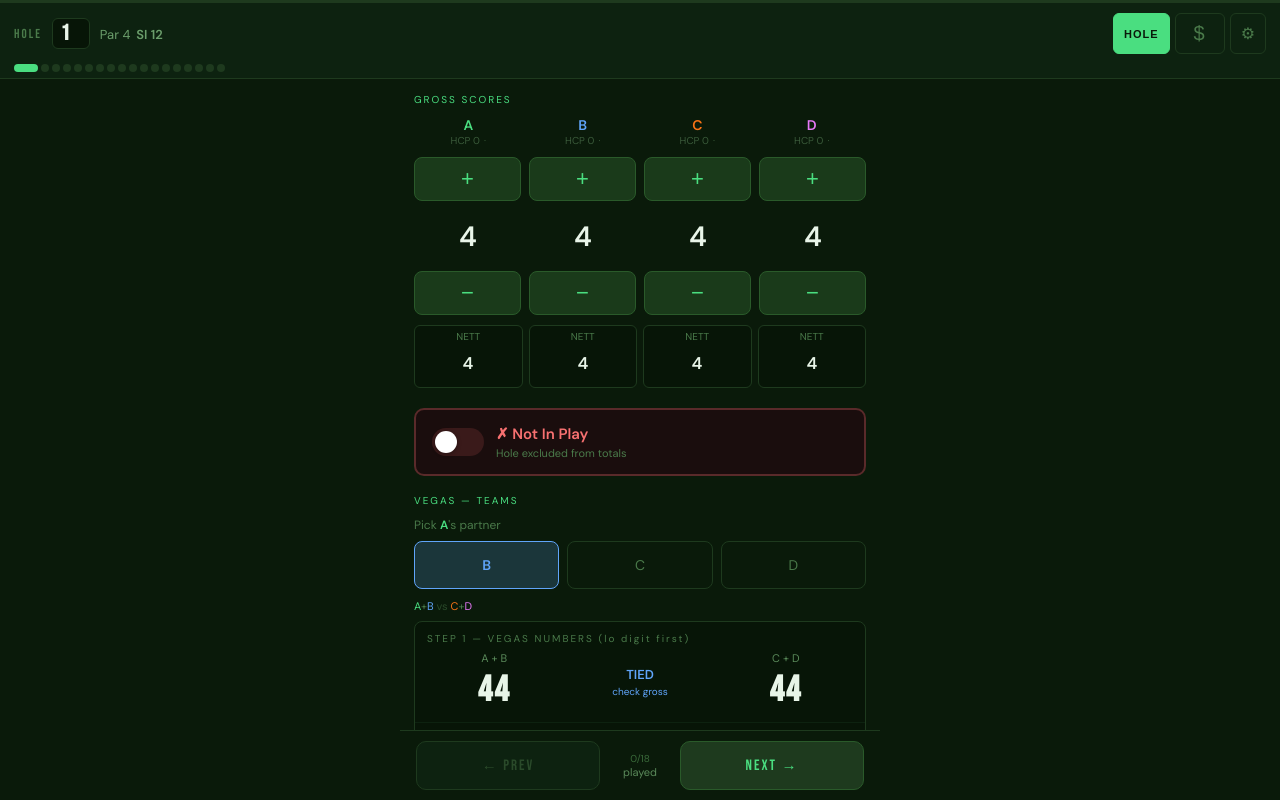
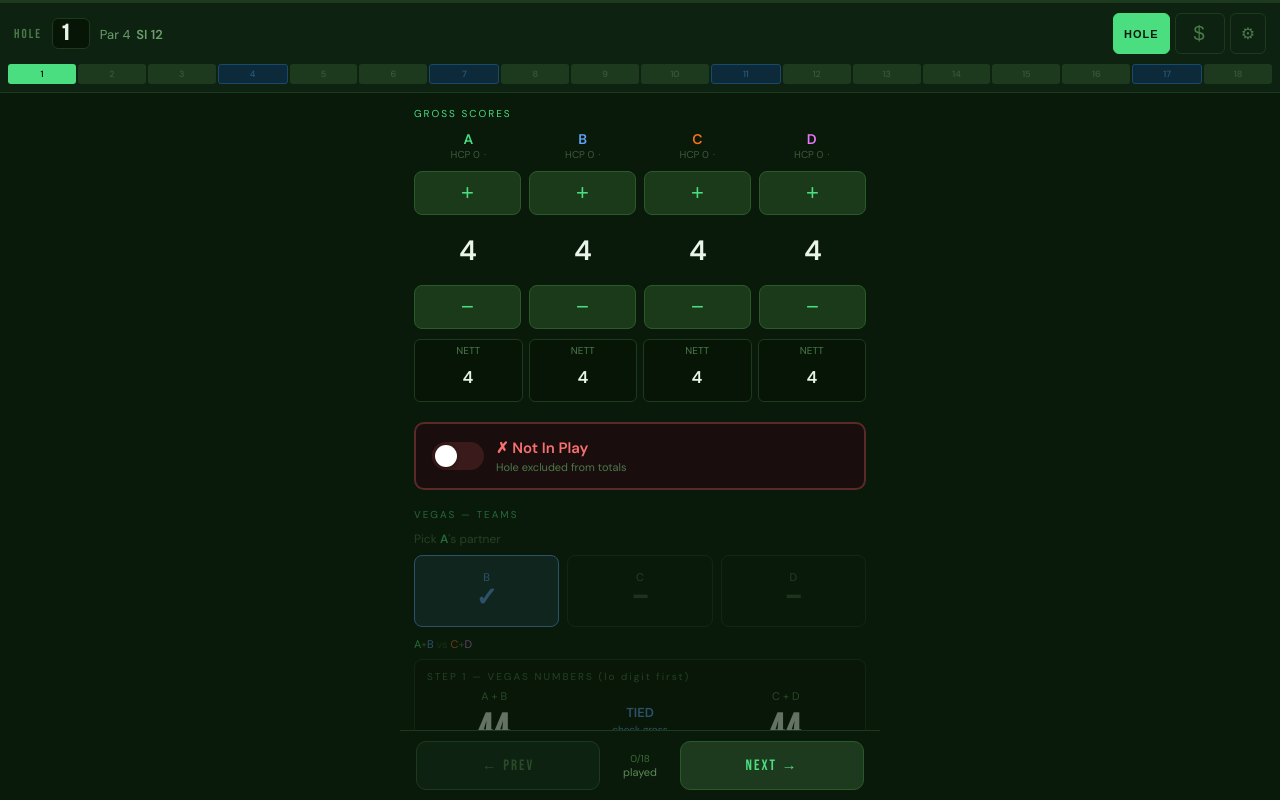
Before and after one commit to vincentwahkit/swimming-with-sharks, a React (Vite) app: page / in a window 1280 px wide. Both pictures are taken after a click on the button "START ROUND →". Built offline with nearby package versions, Linux system fonts and the light colour scheme.

Commit message:
vw-0.9.4

```diff
--- a/src/golf-bets.jsx
+++ b/src/golf-bets.jsx
@@ -362,7 +362,7 @@ function generateReport({ names, holes, liveHcps, inPlay, results, dollars, vega
     <div class="header-right" style="color:#e8f5e8">
       <div>${dateStr}</div>
       <div>${timeOfDay} · ${courseName || "Custom Course"}</div>
-      <div style="margin-top:2px;color:#4a7a4a">vw-0.9.3</div>
+      <div style="margin-top:2px;color:#4a7a4a">vw-0.9.4</div>
     </div>
   </div>
 
@@ -370,10 +370,9 @@ function generateReport({ names, holes, liveHcps, inPlay, results, dollars, vega
     <div>
       <h2>Players</h2>
       <table>
-        <tr><th style="text-align:left">Player</th><th>HCP</th><th>Rel</th><th>Next Rel</th></tr>
+        <tr><th style="text-align:left">Player</th><th>HCP</th><th>Next HCP</th></tr>
         ${names.map((n,i) => `<tr>
           <td style="text-align:left;font-weight:600">${n.slice(0,Math.max(2,n.length))}</td>
-          <td>${liveHcps[i]}</td>
           <td>${relHcps[i]}</td>
           <td style="font-weight:700">${nextRelHcps[i]}</td>
         </tr>`).join("")}
@@ -402,7 +401,7 @@ function generateReport({ names, holes, liveHcps, inPlay, results, dollars, vega
   </table>
 
   <div class="footer">
-    Generated by Swimming With Sharks vw-0.9.3 · ${new Date().toLocaleString("en-SG")}
+    Generated by Swimming With Sharks vw-0.9.4 · ${new Date().toLocaleString("en-SG")}
   </div>
   <div class="no-print" style="text-align:center;margin-top:10px;display:flex;gap:10px;justify-content:center">
     <button onclick="window.print()" style="padding:8px 20px;background:#0a1a0a;color:#4ade80;border:none;border-radius:6px;font-size:13px;cursor:pointer">
@@ -432,7 +431,13 @@ function Setup({ onStart, savedRounds = [], onLoadRound }) {
   const [hcps, setHcps] = useState(() => {
     try { return JSON.parse(localStorage.getItem("sws_hcps") || "[0,0,0,0]"); } catch { return [0,0,0,0]; }
   });
-  const [holes, setHoles] = useState(DEFAULT_HOLES.map(h => ({ ...h })));
+  const [holes, setHoles] = useState(() => {
+    try {
+      const saved = localStorage.getItem("sws_lastcourse");
+      if (saved) { const c = JSON.parse(saved); return c.holes.map(h => ({ ...h })); }
+    } catch(_) {}
+    return DEFAULT_HOLES.map(h => ({ ...h }));
+  });
   const [vegasVal, setVegasVal] = useState(1);
   const [ctVal, setCtVal] = useState(3);
   const [p3Val, setP3Val] = useState(5);
@@ -444,7 +449,18 @@ function Setup({ onStart, savedRounds = [], onLoadRound }) {
   const [saveNote, setSaveNote] = useState("");
   const [showSave, setShowSave] = useState(false);
   const [storageMsg, setStorageMsg] = useState("");
-  const [loadedCourse, setLoadedCourse] = useState(PRESET_COURSES[0]);
+  const [loadedCourse, setLoadedCourse] = useState(() => {
+    try {
+      const saved = localStorage.getItem("sws_lastcourse");
+      if (saved) {
+        const c = JSON.parse(saved);
+        // Try to match against presets first
+        const preset = PRESET_COURSES.find(p => p.id === c.id);
+        return preset || c;
+      }
+    } catch(_) {}
+    return PRESET_COURSES[0];
+  });
   const [games, setGames] = useState({ vegas: true, ct: true, p3: true });
   const [importPreview, setImportPreview] = useState(null);
   const [activeSection, setActiveSection] = useState(null); // "course" | "games" | "history"
@@ -478,6 +494,7 @@ function Setup({ onStart, savedRounds = [], onLoadRound }) {
     setHoles(course.holes.map(h => ({ ...h }))); setLoadedCourse(course); setShowLib(false);
     setStorageMsg(`Loaded "${course.name} / ${course.tee}"`);
     setTimeout(() => setStorageMsg(""), 2500);
+    try { localStorage.setItem("sws_lastcourse", JSON.stringify({ id: course.id, name: course.name, tee: course.tee, holes: course.holes })); } catch(_) {}
   }
 
   function handleImport(e) {
@@ -557,7 +574,7 @@ function Setup({ onStart, savedRounds = [], onLoadRound }) {
       <div style={{ maxWidth: 480, margin: "0 auto", padding: "0 0 40px" }}>
         {/* Header */}
         <div style={{ position: "relative", textAlign: "center", padding: "28px 20px 16px", background: "linear-gradient(180deg, #0d2a0d 0%, #0a1a0a 100%)" }}>
-          <div style={{ position: "absolute", top: 8, right: 12, fontSize: 10, color: "#5a8a5a", fontFamily: "'DM Sans', sans-serif", letterSpacing: 1 }}>vw-0.9.3</div>
+          <div style={{ position: "absolute", top: 8, right: 12, fontSize: 10, color: "#5a8a5a", fontFamily: "'DM Sans', sans-serif", letterSpacing: 1 }}>vw-0.9.4</div>
           <h1 style={{ fontFamily: "'Bebas Neue', sans-serif", fontSize: 36, color: COLORS[0], letterSpacing: 4, margin: 0, lineHeight: 1 }}>
             SWIMMING WITH SHARKS
           </h1>
@@ -795,6 +812,7 @@ function Scorecard({ config, onBack, onSave }) {
   const [inPlay, setInPlay] = useState(() => saved?.inPlay || Array(18).fill(false));
   const [roundStartTime, setRoundStartTime] = useState(() => saved?.roundStartTime || null);
   const [liveHcps, setLiveHcps] = useState(() => saved?.liveHcps || [...hcps]);
+  const [liveNames, setLiveNames] = useState(() => saved?.liveNames || [...names]);
   const [view, setView] = useState("hole");
   const [confirmBack, setConfirmBack] = useState(false);
   const [adjustments, setAdjustments] = useState(saved?.adjustments || [0,0,0,0]);
@@ -917,7 +935,7 @@ function Scorecard({ config, onBack, onSave }) {
           <div style={{ display: "flex", alignItems: "center", gap: 10 }}>
             <span style={{ fontFamily: "'Bebas Neue', sans-serif", fontSize: 13, color: "#4a7a4a", letterSpacing: 2 }}>HOLE</span>
             <select value={holeIdx} style={{ ...S.sel, fontSize: 22, fontWeight: "bold", color: "#e8f5e8", padding: "2px 8px", fontFamily: "'Bebas Neue', sans-serif", letterSpacing: 1 }}
-              onChange={e => setHoleIdx(Number(e.target.value))}>
+              onChange={e => { setHoleIdx(Number(e.target.value)); setView("hole"); }}>
               {Array.from({length:18}, (_,i) => (
                 <option key={i} value={i}>{i+1}{inPlay[i] ? " ✓" : ""}</option>
               ))}
@@ -945,14 +963,25 @@ function Scorecard({ config, onBack, onSave }) {
             ))}
           </div>
         </div>
-        {/* Hole progress dots */}
+        {/* Hole progress pills */}
         {view === "hole" && (
-          <div style={{ display: "flex", gap: 3, padding: "0 14px 6px", overflowX: "auto" }}>
-            {Array.from({length:18}, (_,i) => (
-              <div key={i} onClick={() => setHoleIdx(i)}
-                style={{ width: i===holeIdx?24:8, height: 8, borderRadius: 4, flexShrink: 0, cursor: "pointer", transition: "all 0.2s",
-                  background: i===holeIdx ? COLORS[0] : inPlay[i] ? "#2a5a2a" : "#1e3a1e" }} />
-            ))}
+          <div style={{ display: "flex", gap: 2, padding: "0 8px 8px" }}>
+            {Array.from({length:18}, (_,i) => {
+              const isPar3 = holes[i].par === 3;
+              const isCurrent = i === holeIdx;
+              const isPlayed = inPlay[i];
+              const bg = isCurrent ? COLORS[0] : isPlayed ? (isPar3 ? "#1a4a6a" : "#2a5a2a") : (isPar3 ? "#0d2a3a" : "#1e3a1e");
+              const col = isCurrent ? "#0a1a0a" : isPlayed ? (isPar3 ? "#60a5fa" : COLORS[0]) : (isPar3 ? "#2a5a7a" : "#3a5a3a");
+              return (
+                <div key={i} onClick={() => { setHoleIdx(i); setView("hole"); }}
+                  style={{ flex: 1, height: 20, borderRadius: 3, cursor: "pointer",
+                    transition: "all 0.2s", background: bg, display: "flex", alignItems: "center", justifyContent: "center",
+                    border: isPar3 ? `1px solid ${isCurrent?COLORS[0]:"#1a4a6a"}` : "none",
+                    fontWeight: isCurrent?"700":"500" }}>
+                  <span style={{ fontSize: 9, color: col, fontFamily: "'DM Sans', sans-serif" }}>{i+1}</span>
+                </div>
+              );
+            })}
           </div>
         )}
         {/* Running totals row */}
@@ -981,11 +1010,13 @@ function Scorecard({ config, onBack, onSave }) {
       <div style={{ maxWidth: 480, margin: "0 auto", padding: "14px 14px 160px" }}>
         {view === "setup" && (
           <>
-            <Sect title="Handicaps">
+            <Sect title="Players">
               {[0,1,2,3].map(pi => (
-                <div key={pi} style={{ display: "flex", alignItems: "center", gap: 10, marginBottom: 12 }}>
-                  <div style={{ ...S.dot, background: COLORS[pi] }}>{names[pi][0]}</div>
-                  <span style={{ flex: 1, fontSize: 16, color: COLORS[pi], fontFamily: "'DM Sans', sans-serif", fontWeight: "500" }}>{names[pi]}</span>
+                <div key={pi} style={{ display: "flex", alignItems: "center", gap: 8, marginBottom: 12 }}>
+                  <div style={{ ...S.dot, background: COLORS[pi], flexShrink: 0 }}>{liveNames[pi][0]}</div>
+                  <input value={liveNames[pi]}
+                    style={{ ...S.inp, flex: 2, fontSize: 15, padding: "8px 10px" }}
+                    onChange={e => { const n=[...liveNames]; n[pi]=e.target.value; setLiveNames(n); try{localStorage.setItem("sws_names",JSON.stringify(n));}catch(_){} }} />
                   <div style={{ display: "flex", alignItems: "center", gap: 0, background: "#071507", border: "1px solid #1e3a1e", borderRadius: 10, overflow: "hidden" }}>
                     <button className="pm-btn" onClick={() => { const n=[...liveHcps]; n[pi]=Math.max(0,n[pi]-1); setLiveHcps(n); }} style={S.pmBtnInline}>−</button>
                     <span style={{ width: 36, textAlign: "center", color: "#e8f5e8", fontSize: 18, fontWeight: "700" }}>{liveHcps[pi]}</span>
@@ -993,6 +1024,7 @@ function Scorecard({ config, onBack, onSave }) {
                   </div>
                 </div>
               ))}
+              <p style={{ fontSize: 11, color: "#3a6a3a", margin: "2px 0 0", fontFamily: "'DM Sans', sans-serif" }}>Changes apply immediately</p>
             </Sect>
             <div style={{ borderTop: "1px solid #1e3a1e", paddingTop: 16, marginTop: 8 }}>
               {!confirmBack ? (
@@ -1019,7 +1051,7 @@ function Scorecard({ config, onBack, onSave }) {
               <div style={{ display: "grid", gridTemplateColumns: "repeat(4,1fr)", gap: 6, marginBottom: 10 }}>
                 {[0,1,2,3].map(pi => (
                   <div key={pi} style={{ textAlign: "center" }}>
-                    <div style={{ color: COLORS[pi], fontWeight: "600", fontSize: 14, fontFamily: "'DM Sans', sans-serif", whiteSpace: "nowrap", overflow: "hidden", textOverflow: "ellipsis" }}>{names[pi]}</div>
+                    <div style={{ color: COLORS[pi], fontWeight: "600", fontSize: 14, fontFamily: "'DM Sans', sans-serif", whiteSpace: "nowrap", overflow: "hidden", textOverflow: "ellipsis" }}>{liveNames[pi]}</div>
                     {(() => {
                       const strokes = strokesGiven(liveHcps[pi], h.si);
                       const strokeColor = strokes === 2 ? COLORS[0] : strokes === 1 ? "#6ab87a" : "#3a5a3a";
@@ -1086,29 +1118,29 @@ function Scorecard({ config, onBack, onSave }) {
             }} />
 
             {/* Vegas */}
-            {games.vegas && <Sect title="Vegas — Teams">
+            {games.vegas && <div style={{ opacity: inPlay[holeIdx] ? 1 : 0.4, pointerEvents: inPlay[holeIdx] ? "auto" : "none" }}><Sect title="Vegas — Teams">
               <div style={{ fontSize: 12, color: "#4a7a4a", marginBottom: 8 }}>
-                Pick <span style={{ color: COLORS[0], fontWeight: "600" }}>{names[0]}</span>'s partner
+                Pick <span style={{ color: COLORS[0], fontWeight: "600" }}>{liveNames[0]}</span>'s partner
               </div>
               <div style={{ display: "flex", gap: 8, marginBottom: 10 }}>
                 {[1,2,3].map(pi => {
                   const isPartner = vTeams[holeIdx][0].includes(pi);
                   return (
-                    <button key={pi} style={{ flex: 1, padding: "14px 0", borderRadius: 8, cursor: "pointer", fontSize: 14, fontWeight: isPartner?"bold":"normal",
+                    <button key={pi} style={{ flex: 1, padding: "14px 0", borderRadius: 8, cursor: "pointer",
                       border: `1px solid ${isPartner ? COLORS[pi] : "#1e3a1e"}`,
                       background: isPartner ? COLORS[pi]+"33" : "transparent",
-                      color: isPartner ? COLORS[pi] : "#4a7a4a", transition: "all 0.15s",
-                      fontFamily: "'DM Sans', sans-serif" }}
+                      transition: "all 0.15s" }}
                       onClick={() => { const others=[1,2,3].filter(x=>x!==pi); setVTeam(holeIdx,0,[0,pi]); setVTeam(holeIdx,1,others); }}>
-                      {names[pi]}
+                      <div style={{ fontSize: 11, color: isPartner?COLORS[pi]:"#4a7a4a", marginBottom: 2, fontFamily: "'DM Sans', sans-serif" }}>{liveNames[pi]}</div>
+                      <div style={{ fontSize: 26, fontWeight: "700", color: isPartner?COLORS[pi]:"#3a5a3a", lineHeight: 1, fontFamily: "'Bebas Neue', sans-serif" }}>{isPartner ? "✓" : "—"}</div>
                     </button>
                   );
                 })}
               </div>
               <div style={{ fontSize: 11, color: "#4a7a4a", marginBottom: 8 }}>
-                <span style={{ color: COLORS[0] }}>{names[0]}</span>+<span style={{ color: COLORS[vTeams[holeIdx][0][1]] }}>{names[vTeams[holeIdx][0][1]]}</span>
+                <span style={{ color: COLORS[0] }}>{liveNames[0]}</span>+<span style={{ color: COLORS[vTeams[holeIdx][0][1]] }}>{liveNames[vTeams[holeIdx][0][1]]}</span>
                 {" "}<span style={{ color: "#2a4a2a" }}>vs</span>{" "}
-                <span style={{ color: COLORS[vTeams[holeIdx][1][0]] }}>{names[vTeams[holeIdx][1][0]]}</span>+<span style={{ color: COLORS[vTeams[holeIdx][1][1]] }}>{names[vTeams[holeIdx][1][1]]}</span>
+                <span style={{ color: COLORS[vTeams[holeIdx][1][0]] }}>{liveNames[vTeams[holeIdx][1][0]]}</span>+<span style={{ color: COLORS[vTeams[holeIdx][1][1]] }}>{liveNames[vTeams[holeIdx][1][1]]}</span>
               </div>
               {res.vr && (() => {
                 const r = res.vr;
@@ -1254,11 +1286,11 @@ function Scorecard({ config, onBack, onSave }) {
                 );
               })()}
             </Sect>
-
-            }
+            </div>}
 
             {/* Banker */}
             {games.p3 && h.par === 3 && (
+              <div style={{ opacity: inPlay[holeIdx] ? 1 : 0.4, pointerEvents: inPlay[holeIdx] ? "auto" : "none" }}>
               <Sect title="Banker">
                 <div style={{ marginBottom: 12 }}>
                   <div style={{ fontSize: 12, color: "#4a7a4a", marginBottom: 8 }}>Banker</div>
@@ -1269,7 +1301,7 @@ function Scorecard({ config, onBack, onSave }) {
                         background: banker[holeIdx]===pi?COLORS[pi]+"33":"transparent",
                         color: banker[holeIdx]===pi?COLORS[pi]:"#4a7a4a",
                         fontFamily: "'DM Sans', sans-serif" }}
-                        onClick={() => { setBanker(prev => { const n=[...prev]; n[holeIdx]=pi; return n; }); setP3mult(prev => { const n=JSON.parse(JSON.stringify(prev)); n[holeIdx]=[1,1,1,1]; return n; }); }}>
+                        onClick={() => { setBanker(prev => { const n=[...prev]; n[holeIdx]=pi; return n; }); }}>
                         {names[pi]}
                       </button>
                     ))}
@@ -1279,18 +1311,42 @@ function Scorecard({ config, onBack, onSave }) {
                   <div style={{ fontSize: 12, color: "#4a7a4a", marginBottom: 8 }}>Multipliers (tap to cycle 1→2→3)</div>
                   <div style={{ display: "flex", gap: 6 }}>
                     {[0,1,2,3].map(pi => (
-                      <button key={pi} style={{ flex: 1, padding: "12px 0", borderRadius: 8, cursor: "pointer", fontSize: 13,
+                      <button key={pi} style={{ flex: 1, padding: "16px 0", borderRadius: 8, cursor: "pointer",
                         border: `1px solid ${p3mult[holeIdx][pi]>1?COLORS[pi]:"#1e3a1e"}`,
                         background: p3mult[holeIdx][pi]>1?COLORS[pi]+"22":"transparent",
-                        color: p3mult[holeIdx][pi]>1?COLORS[pi]:"#4a7a4a",
                         fontFamily: "'DM Sans', sans-serif" }}
                         onClick={() => toggleMult(holeIdx, pi)}>
-                        {names[pi]} ×{p3mult[holeIdx][pi]}
+                        <div style={{ fontSize: 11, color: p3mult[holeIdx][pi]>1?COLORS[pi]:"#4a7a4a", marginBottom: 2 }}>{liveNames[pi]}</div>
+                        <div style={{ fontSize: 28, fontWeight: "700", color: p3mult[holeIdx][pi]>1?COLORS[pi]:"#4a7a4a", lineHeight: 1, fontFamily: "'Bebas Neue', sans-serif" }}>×{p3mult[holeIdx][pi]}</div>
                       </button>
                     ))}
                   </div>
+                  {/* Effective matchup multipliers */}
+                  <div style={{ marginTop: 10, background: "#071507", borderRadius: 8, padding: "8px 10px", border: "1px solid #1e3a1e" }}>
+                    <div style={{ fontSize: 10, color: "#4a7a4a", letterSpacing: 2, marginBottom: 6, fontFamily: "'DM Sans', sans-serif" }}>STAKES PER MATCHUP</div>
+                    <div style={{ display: "flex", flexDirection: "column", gap: 4 }}>
+                      {[0,1,2,3].filter(pi => pi !== banker[holeIdx]).map(pi => {
+                        const bMult = p3mult[holeIdx][banker[holeIdx]];
+                        const pMult = p3mult[holeIdx][pi];
+                        const effective = bMult * pMult;
+                        return (
+                          <div key={pi} style={{ display: "flex", justifyContent: "space-between", alignItems: "center" }}>
+                            <span style={{ fontSize: 12, color: "#aaa", fontFamily: "'DM Sans', sans-serif" }}>
+                              <span style={{ color: COLORS[banker[holeIdx]] }}>{liveNames[banker[holeIdx]]}</span>
+                              {" vs "}
+                              <span style={{ color: COLORS[pi] }}>{liveNames[pi]}</span>
+                            </span>
+                            <span style={{ fontSize: 18, fontWeight: "700", color: effective > 1 ? "#e879f9" : "#4a7a4a", fontFamily: "'Bebas Neue', sans-serif" }}>
+                              ×{effective}
+                            </span>
+                          </div>
+                        );
+                      })}
+                    </div>
+                  </div>
                 </div>
               </Sect>
+              </div>
             )}
 
             {/* Points this hole */}
@@ -1337,7 +1393,7 @@ function Scorecard({ config, onBack, onSave }) {
             </Sect>
           </>
         ) : (
-          <TotalsView names={names} results={results} holes={holes} vTeams={vTeams}
+          <TotalsView names={liveNames} results={results} holes={holes} vTeams={vTeams}
             vegasCum={vegasCum} ctCum={ctCum} p3Cum={p3Cum} dollars={dollars}
             vegasVal={vegasVal} ctVal={ctVal} p3Val={p3Val} inPlay={inPlay}
             adjustments={adjustments} setAdjustments={setAdjustments}
@@ -1346,7 +1402,7 @@ function Scorecard({ config, onBack, onSave }) {
             onSave={() => {
               const roundData = {
                 roundId,
-                config: { ...config, _roundId: roundId, _savedState: { gross, vTeams, banker, p3mult, holeIdx, inPlay, liveHcps, adjustments } },
+                config: { ...config, _roundId: roundId, _savedState: { gross, vTeams, banker, p3mult, holeIdx, inPlay, liveHcps, liveNames, adjustments } },
                 date: new Date().toLocaleDateString("en-SG", { day:"numeric", month:"short", year:"numeric" }),
                 courseName: config.courseName || "Round",
                 savedAt: Date.now(),
@@ -1358,14 +1414,14 @@ function Scorecard({ config, onBack, onSave }) {
             onExport={() => {
               const roundData = {
                 roundId,
-                config: { ...config, _roundId: roundId, _savedState: { gross, vTeams, banker, p3mult, holeIdx, inPlay, liveHcps, adjustments } },
+                config: { ...config, _roundId: roundId, _savedState: { gross, vTeams, banker, p3mult, holeIdx, inPlay, liveHcps, liveNames, adjustments } },
                 date: new Date().toLocaleDateString("en-SG", { day:"numeric", month:"short", year:"numeric" }),
                 courseName: config.courseName || "Round",
                 savedAt: Date.now(),
               };
               exportRound(roundData);
             }}
-            onReport={() => generateReport({ names, holes, liveHcps, inPlay, results, dollars, vegasCum, ctCum, p3Cum, vegasVal, ctVal, p3Val, adjustments, games, courseName: config.courseName, roundStartTime })}
+            onReport={() => generateReport({ names: liveNames, holes, liveHcps, inPlay, results, dollars, vegasCum, ctCum, p3Cum, vegasVal, ctVal, p3Val, adjustments, games, courseName: config.courseName, roundStartTime })}
             onHole={hi => { setHoleIdx(hi); setView("hole"); }} />
         ))}
       </div>
```
